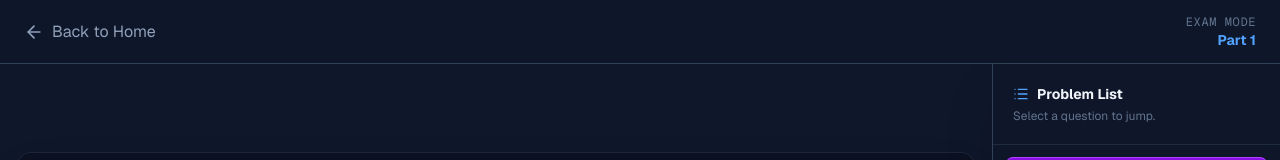
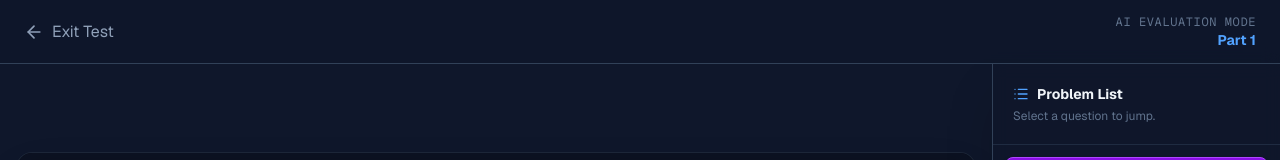
Before and after one commit to qkrwns1478/alicelingo, a Next.js app: page /exam/part1 in a window 1280 px wide. Shown: the top 160 px of the page. Built offline with nearby package versions, Linux system fonts and the light colour scheme.

Commit message:
chore: change user answer to whisper context

```diff
--- a/src/app/api/evaluate/route.ts
+++ b/src/app/api/evaluate/route.ts
@@ -10,6 +10,7 @@ interface EvaluationResult {
   score: number;
   feedback: string[];
   fluency: string;
+  userTranscript?: string;
 }
 
 function parseFallback(text: string): EvaluationResult {
@@ -174,6 +175,8 @@ Output JSON.
       evaluation = parseFallback(responseText);
     }
 
+    evaluation.userTranscript = userTranscript;
+
     return NextResponse.json(evaluation);
 
   } catch (error) {
--- a/src/app/exam/[part]/page.tsx
+++ b/src/app/exam/[part]/page.tsx
@@ -203,7 +203,6 @@ export default function ExamPage() {
           resolve();
         }, 500);
       } catch (e) {
-        console.warn("AudioContext error:", e);
         resolve();
       }
     });
@@ -244,7 +243,6 @@ export default function ExamPage() {
           resolve();
         }, 2000);
       } catch (e) {
-        console.warn("DingDong error:", e);
         resolve();
       }
     });
@@ -261,10 +259,14 @@ export default function ExamPage() {
 
     if (textToRead) {
       await playTTS(textToRead, "female");
+      if (!isTransitioningRef.current) return;
     }
 
     await playTTS("Begin preparing now.", "male");
+    if (!isTransitioningRef.current) return;
+
     await playBeep();
+    if (!isTransitioningRef.current) return;
 
     setExamState("prep");
     isTransitioningRef.current = false;
@@ -275,7 +277,10 @@ export default function ExamPage() {
     isTransitioningRef.current = true;
 
     await playTTS("Begin speaking now.", "male");
+    if (!isTransitioningRef.current) return;
+
     await playBeep();
+    if (!isTransitioningRef.current) return;
 
     isRecordingRef.current = true;
     finalTranscriptRef.current = "";
@@ -351,10 +356,10 @@ export default function ExamPage() {
       setScore(data.score);
       setFeedbackMsg(data.feedback || ["No feedback provided."]);
       setFluencyLevel(data.fluency || "N/A");
+      if (data.userTranscript) setUserTranscript(data.userTranscript);
       playDingDong();
 
     } catch (error) {
-      console.error(error);
       setScore(0);
       setFeedbackMsg(["AI 평가 서버 연결 실패 또는 오디오 처리 오류."]);
     } finally {
@@ -363,6 +368,9 @@ export default function ExamPage() {
   }, [currentQuestion, partKey]);
 
   const jumpToQuestion = (index: number) => {
+    isRecordingRef.current = false;
+    isTransitioningRef.current = false;
+
     if (examState === "recording" || examState === "listening" || examState === "prep") {
       recognitionRef.current?.stop();
       mediaRecorderRef.current?.stop();
@@ -378,7 +386,6 @@ export default function ExamPage() {
     setFluencyLevel("");
     setShowAnswer(false);
     setIsMobileMenuOpen(false);
-    isTransitioningRef.current = false;
   };
 
   const nextQuestion = () => {
@@ -402,11 +409,11 @@ export default function ExamPage() {
       {/* Header */}
       <header className="h-16 w-full px-6 flex justify-between items-center z-20 bg-slate-900/50 backdrop-blur border-b border-slate-700 flex-none">
         <button onClick={() => router.push("/")} className="text-slate-400 hover:text-white flex items-center gap-2 transition-colors">
-          <ArrowLeft className="w-5 h-5" /> <span className="hidden md:inline">Back to Home</span>
+          <ArrowLeft className="w-5 h-5" /> <span className="hidden md:inline">Exit Test</span>
         </button>
         <div className="flex items-center gap-4">
           <div className="flex flex-col items-end">
-            <span className="font-mono text-slate-500 text-xs tracking-wider">EXAM MODE</span>
+            <span className="font-mono text-slate-500 text-xs tracking-wider">AI EVALUATION MODE</span>
             <span className="text-sm text-blue-400 font-bold capitalize">{partKey?.replace("part", "Part ")}</span>
           </div>
           <button onClick={() => setIsMobileMenuOpen(true)} className="md:hidden p-2 rounded-full bg-slate-800 border border-slate-700 text-slate-400 hover:text-white">
```
